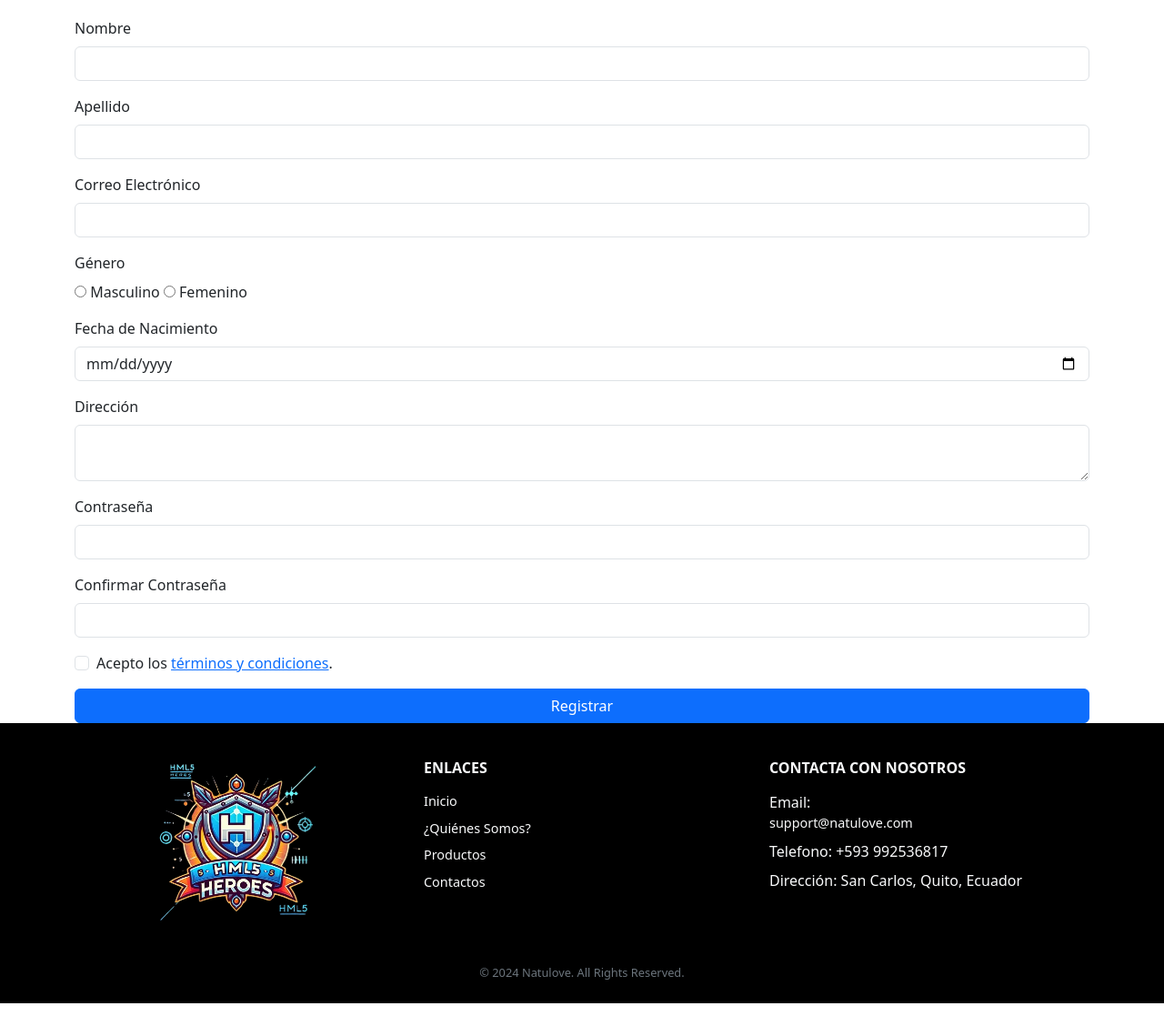
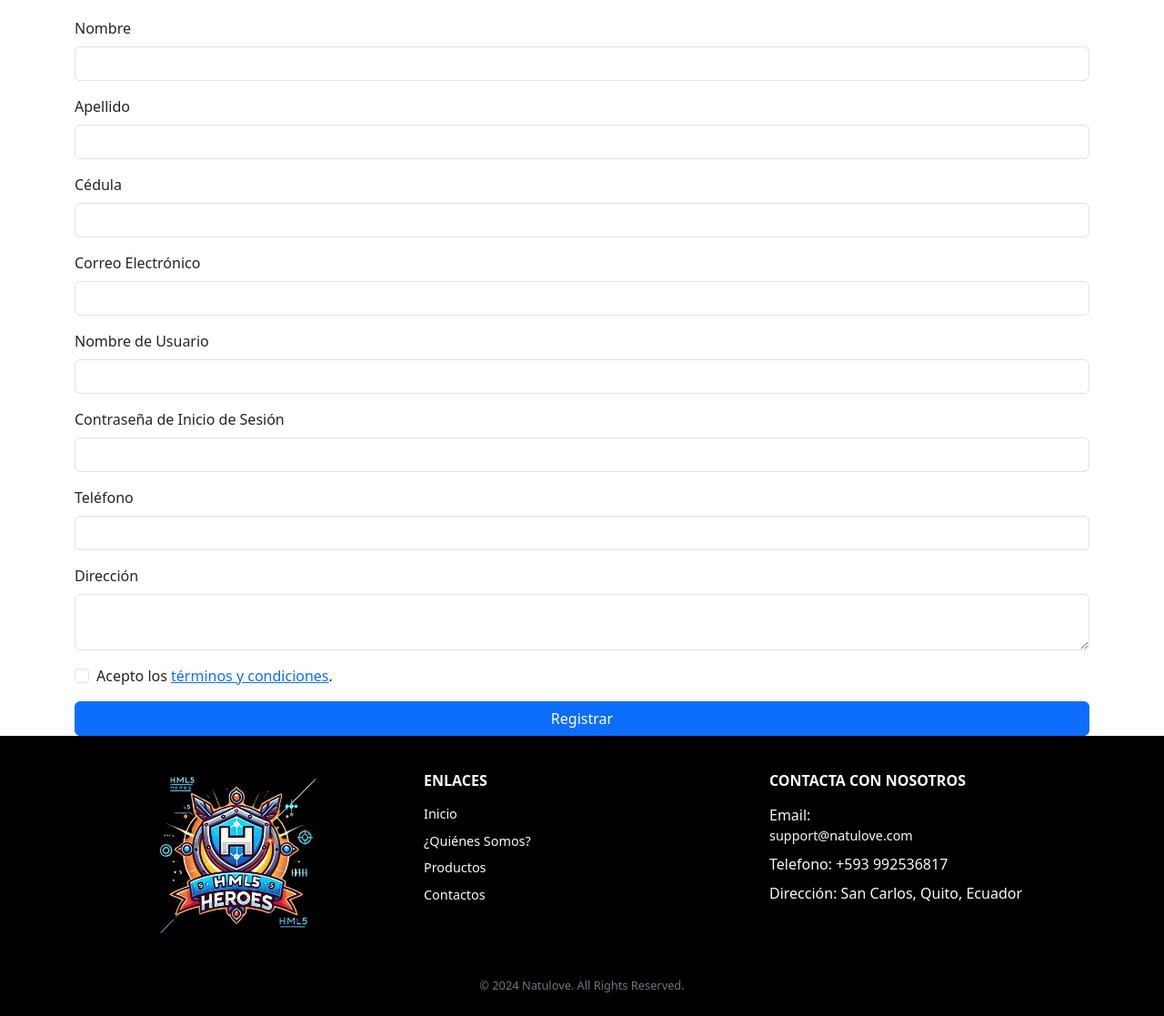
Before and after one commit to SanmartinJose/AWD22962024HTMLHeroes, a PHP site: page /php/Register.php in a window 1280 px wide. Shown: the part 324-1441 px from the top of the page at 91% size. Run offline with PHP 8.4, Linux system fonts and the light colour scheme.

Commit message:
Fix login and change DB components

```diff
--- a/06.-Code/NATULOVE-PHP/php/Register.php
+++ b/06.-Code/NATULOVE-PHP/php/Register.php
@@ -8,24 +8,26 @@ if ($_SERVER['REQUEST_METHOD'] === 'POST') {
     // Sanitización de entrada
     $first_name = trim($_POST['first_name']);
     $last_name = trim($_POST['last_name']);
+    $cedula = trim($_POST['cedula']);
     $email = trim($_POST['email']);
-    $gender = $_POST['gender'] ?? '';
-    $birth_date = $_POST['birth_date'] ?? '';
+    $username = trim($_POST['username']);
+    $passwordLogin = $_POST['passwordLogin'] ?? '';
+    $phone = trim($_POST['phone']);
     $address = trim($_POST['address']);
-    $password = $_POST['password'] ?? '';
-    $confirm_password = $_POST['confirm_password'] ?? '';
     $terms = isset($_POST['terms']);
 
     // Validaciones
-    validateInput($first_name, $last_name, $email, $gender, $birth_date, $address, $password, $confirm_password, $terms, $errors);
+    validateInput($first_name, $last_name, $cedula, $email, $username, $passwordLogin, $phone, $address, $terms, $errors);
 
     // Insertar en base de datos si no hay errores
     if (empty($errors)) {
         $connection = getDatabaseConnection();
-        $hashed_password = password_hash($password, PASSWORD_BCRYPT);
+        $hashed_password = password_hash($passwordLogin, PASSWORD_BCRYPT);
+        $creation_date = date('Y-m-d H:i:s');
+        $status = 'activo';
 
-        $stmt = $connection->prepare("INSERT INTO users (first_name, last_name, email, gender, birth_date, address, password, role) VALUES (?, ?, ?, ?, ?, ?, ?, 'customer')");
-        $stmt->bind_param("sssssss", $first_name, $last_name, $email, $gender, $birth_date, $address, $hashed_password);
+        $stmt = $connection->prepare("INSERT INTO `users` ( `first_name`, `last_name`, `cedula`, `email`, `username`, `passwordLogin`, `phone`, `adress`, `creation_date`, `status`) VALUES (?, ?, ?, ?, ?, ?, ?, ?, ?, ?)");
+        $stmt->bind_param('ssssssssss', $first_name, $last_name, $cedula, $email, $username, $hashed_password, $phone, $address, $creation_date, $status);
 
         if ($stmt->execute()) {
             $success = true;
@@ -38,7 +40,7 @@ if ($_SERVER['REQUEST_METHOD'] === 'POST') {
     }
 }
 
-function validateInput($first_name, $last_name, $email, $gender, $birth_date, $address, $password, $confirm_password, $terms, &$errors) {
+function validateInput($first_name, $last_name, $cedula, $email, $username, $passwordLogin, $phone, $address, $terms, &$errors) {
     if (!preg_match("/^[a-zA-ZÑñáéíóúÁÉÍÓÚ ]+$/", $first_name)) {
         $errors['first_name'] = "Solo se permiten caracteres alfabéticos y espacios.";
     }
@@ -47,35 +49,28 @@ function validateInput($first_name, $last_name, $email, $gender, $birth_date, $a
         $errors['last_name'] = "Solo se permiten caracteres alfabéticos y espacios.";
     }
 
+    if (!preg_match("/^[0-9]+$/", $cedula)) {
+        $errors['cedula'] = "Solo se permiten números.";
+    }
+
     if (!filter_var($email, FILTER_VALIDATE_EMAIL)) {
         $errors['email'] = "Formato de correo electrónico no válido.";
     }
 
-    if (!in_array($gender, ['Masculino', 'Femenino'])) {
-        $errors['gender'] = "Seleccione un género válido.";
+    if (empty($username)) {
+        $errors['username'] = "El nombre de usuario es obligatorio.";
     }
 
-    if (empty($birth_date)) {
-        $errors['birth_date'] = "Seleccione una fecha de nacimiento válida.";
-    } else {
-        $birth_date_obj = new DateTime($birth_date);
-        $today = new DateTime();
-        $age = $today->diff($birth_date_obj)->y;
-        if ($age < 18) {
-            $errors['birth_date'] = "Debe ser mayor de 18 años.";
-        }
+    if (empty($passwordLogin)) {
+        $errors['passwordLogin'] = "La contraseña de inicio de sesión es obligatoria.";
+    }
+
+    if (!preg_match("/^[0-9]+$/", $phone)) {
+        $errors['phone'] = "Solo se permiten números.";
     }
 
     if (!preg_match("/^[a-zA-Z0-9ÑñáéíóúÁÉÍÓÚ ,.]+$/", $address)) {
         $errors['address'] = "Solo se permiten caracteres alfanuméricos, espacios y puntuación.";
-    }
-
-    if (!preg_match("/^(?=.*[A-Za-z])(?=.*\d)(?=.*[@$.!%*?&])[A-Za-z\d@$.!%*?&]{8,}$/", $password)) {
-        $errors['password'] = "La contraseña debe tener al menos 8 caracteres, incluyendo un número y un carácter especial.";
-    }
-
-    if ($password !== $confirm_password) {
-        $errors['confirm_password'] = "Las contraseñas no coinciden.";
     }
 
     if (!$terms) {
@@ -119,39 +114,34 @@ function validateInput($first_name, $last_name, $email, $gender, $birth_date, $a
             <div class="text-danger"><?= $errors['last_name'] ?? '' ?></div>
         </div>
         <div class="mb-3">
+            <label for="cedula" class="form-label">Cédula</label>
+            <input type="text" class="form-control" id="cedula" name="cedula" value="<?= htmlspecialchars($cedula ?? '') ?>">
+            <div class="text-danger"><?= $errors['cedula'] ?? '' ?></div>
+        </div>
+        <div class="mb-3">
             <label for="email" class="form-label">Correo Electrónico</label>
             <input type="email" class="form-control" id="email" name="email" value="<?= htmlspecialchars($email ?? '') ?>">
             <div class="text-danger"><?= $errors['email'] ?? '' ?></div>
         </div>
         <div class="mb-3">
-            <label class="form-label">Género</label>
-            <div>
-                <input type="radio" id="male" name="gender" value="Masculino" <?= isset($gender) && $gender === 'Masculino' ? 'checked' : '' ?>>
-                <label for="male">Masculino</label>
-                <input type="radio" id="female" name="gender" value="Femenino" <?= isset($gender) && $gender === 'Femenino' ? 'checked' : '' ?>>
-                <label for="female">Femenino</label>
-            </div>
-            <div class="text-danger"><?= $errors['gender'] ?? '' ?></div>
+            <label for="username" class="form-label">Nombre de Usuario</label>
+            <input type="text" class="form-control" id="username" name="username" value="<?= htmlspecialchars($username ?? '') ?>">
+            <div class="text-danger"><?= $errors['username'] ?? '' ?></div>
         </div>
         <div class="mb-3">
-            <label for="birth_date" class="form-label">Fecha de Nacimiento</label>
-            <input type="date" class="form-control" id="birth_date" name="birth_date" value="<?= htmlspecialchars($birth_date ?? '') ?>">
-            <div class="text-danger"><?= $errors['birth_date'] ?? '' ?></div>
+            <label for="passwordLogin" class="form-label">Contraseña de Inicio de Sesión</label>
+            <input type="password" class="form-control" id="passwordLogin" name="passwordLogin">
+            <div class="text-danger"><?= $errors['passwordLogin'] ?? '' ?></div>
+        </div>
+        <div class="mb-3">
+            <label for="phone" class="form-label">Teléfono</label>
+            <input type="text" class="form-control" id="phone" name="phone" value="<?= htmlspecialchars($phone ?? '') ?>">
+            <div class="text-danger"><?= $errors['phone'] ?? '' ?></div>
         </div>
         <div class="mb-3">
             <label for="address" class="form-label">Dirección</label>
             <textarea class="form-control" id="address" name="address"><?= htmlspecialchars($address ?? '') ?></textarea>
             <div class="text-danger"><?= $errors['address'] ?? '' ?></div>
-        </div>
-        <div class="mb-3">
-            <label for="password" class="form-label">Contraseña</label>
-            <input type="password" class="form-control" id="password" name="password">
-            <div class="text-danger"><?= $errors['password'] ?? '' ?></div>
-        </div>
-        <div class="mb-3">
-            <label for="confirm_password" class="form-label">Confirmar Contraseña</label>
-            <input type="password" class="form-control" id="confirm_password" name="confirm_password">
-            <div class="text-danger"><?= $errors['confirm_password'] ?? '' ?></div>
         </div>
         <div class="mb-3">
             <div class="form-check">
--- a/06.-Code/NATULOVE-PHP/php/scriptsphp/login.php
+++ b/06.-Code/NATULOVE-PHP/php/scriptsphp/login.php
@@ -5,10 +5,10 @@ $user = $_POST['username'];
 $passwordLogin = $_POST['passwordLogin'];
 $passphrase = 'Password';
 $user = $conn->real_escape_string($user);
-$stmt = $conn->prepare("SELECT u.id_usuario, u.username, u.passwordLogin, u.estado, r.nombre_rol, r.accesos as accesos
-                        FROM usuarios u
+$stmt = $conn->prepare("SELECT u.id_user, u.username, u.passwordLogin, u.status, r.nombre_rol, r.accesos as accesos
+                        FROM users u
                         LEFT JOIN roles r ON u.id_rol = r.id_rol
-                        WHERE u.username = ? AND u.estado = 'activo'");
+                        WHERE u.username = ? AND u.status = 'activo'");
 $stmt->bind_param("s", $user);
 $stmt->execute();
 $result = $stmt->get_result();
```
